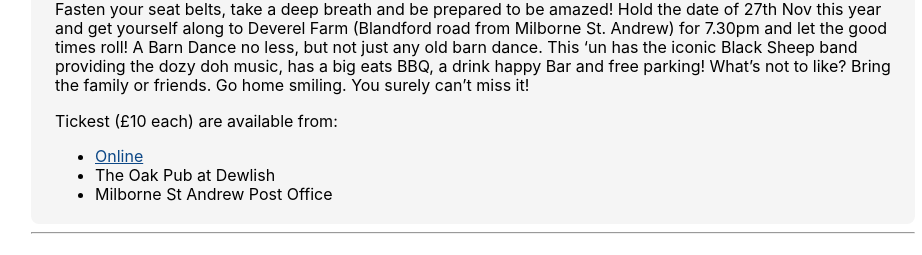
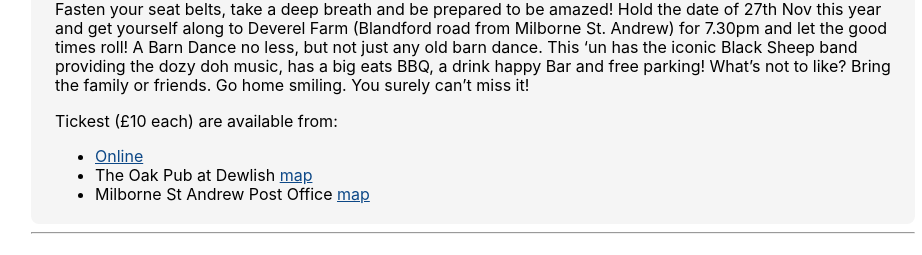
Before and after one commit to srichmond3000/dewlish-platinum, a Next.js app: page /events in a window 1280 px wide. Shown: the part 815-1070 px from the top of the page, without its empty margins (167-1089 px from the left). Built offline with nearby package versions, Linux system fonts and the light colour scheme; no server answers.

Commit message:
Tickets set up on Ticket Source

```diff
--- a/pages/components/barnDanceDetails.js
+++ b/pages/components/barnDanceDetails.js
@@ -12,10 +12,12 @@ const BarnDanceDetails = () => (
           <Link href='/events/barndance'>Online</Link>
         </li>
         <li>
-          The Oak Pub, Dewlish <a href='#'>map</a>
+          The Oak Pub, Dewlish{' '}
+          <a href='https://goo.gl/maps/xjTkSuuL3UYNY341A'>map</a>
         </li>
         <li>
-          Milborne St Andrew Post Office <a href='#'>map</a>
+          Milborne St Andrew Post Office{' '}
+          <a href='https://goo.gl/maps/7gPyWgLo99kQ52jM6'>map</a>
         </li>
       </ul>
     </p>
--- a/pages/events.js
+++ b/pages/events.js
@@ -64,8 +64,14 @@ const Events = () => {
                 </Link>
               </span>
             </li>
-            <li>The Oak Pub at Dewlish</li>
-            <li>Milborne St Andrew Post Office</li>
+            <li>
+              The Oak Pub at Dewlish{' '}
+              <a href='https://goo.gl/maps/xjTkSuuL3UYNY341A'>map</a>
+            </li>
+            <li>
+              Milborne St Andrew Post Office{' '}
+              <a href='https://goo.gl/maps/7gPyWgLo99kQ52jM6'>map</a>
+            </li>
           </ul>
         </p>
       </section>
--- a/pages/events/barndance.js
+++ b/pages/events/barndance.js
@@ -20,10 +20,12 @@ const BarnDance = () => {
         Tickets at £10 also available from:
         <ul>
           <li>
-            The Oak Pub, Dewlish <a href='#'>map</a>
+            The Oak Pub, Dewlish{' '}
+            <a href='https://goo.gl/maps/xjTkSuuL3UYNY341A'>map</a>
           </li>
           <li>
-            Milborne St Andrew Post Office <a href='#'>map</a>
+            Milborne St Andrew Post Office{' '}
+            <a href='https://goo.gl/maps/7gPyWgLo99kQ52jM6'>map</a>
           </li>
         </ul>
       </p>
--- a/pages/index.module.scss
+++ b/pages/index.module.scss
@@ -8,7 +8,10 @@
 @media screen and (min-width: 600px) {
   .posterContainer {
     grid-template-areas: 'poster details';
-    // grid-template-columns: auto;
+
+    .details {
+      padding-left: 0.5em;
+    }
   }
 }
 
```
